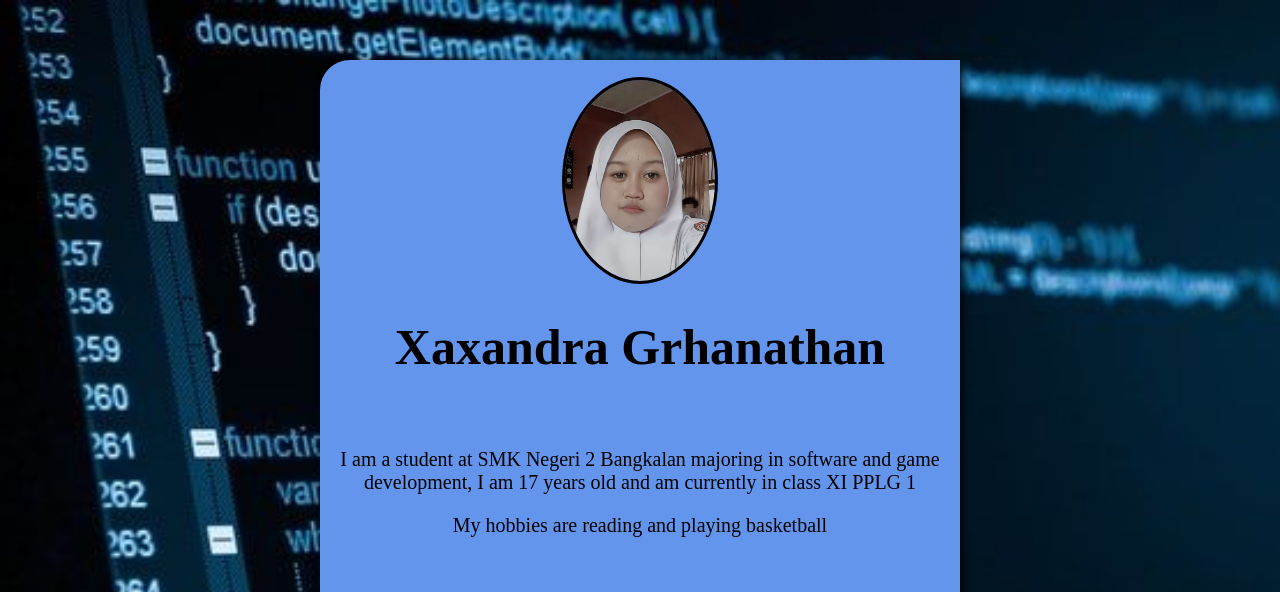
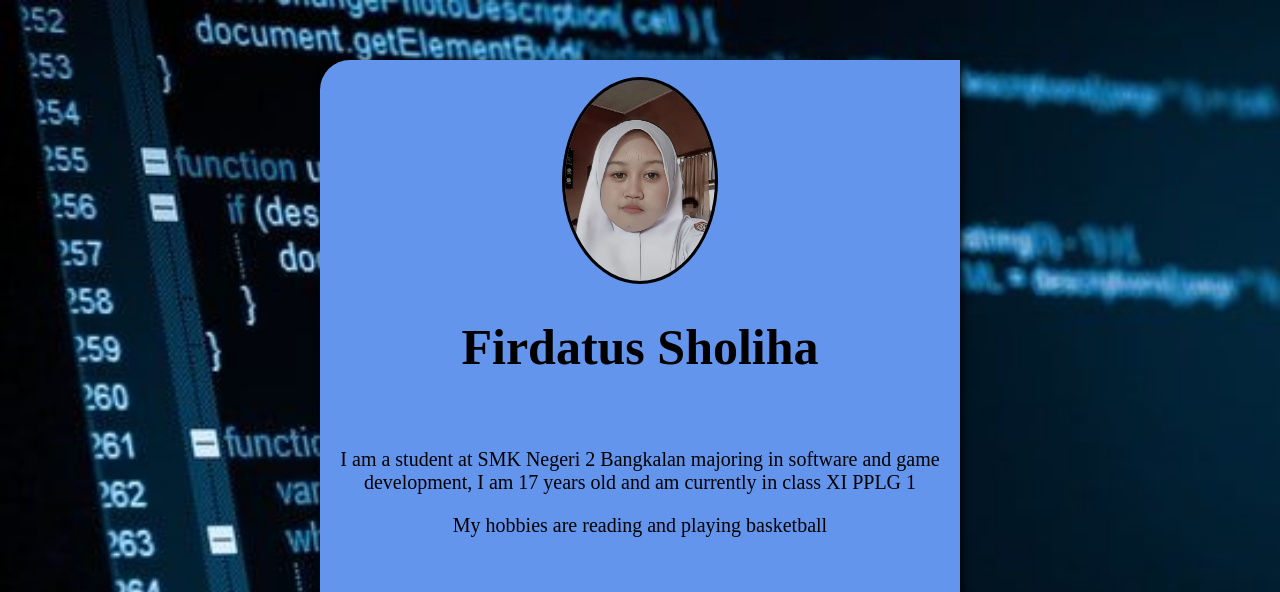
Before and after one commit to xaxandra/xaxa-o-porto, a plain HTML site: page index.html in a window 1280 px wide. Shown: the top 592 px of the page. Drawn offline with Linux system fonts and the light colour scheme; a web font is replaced by a local one.

Commit message:
mengganti nama

```diff
--- a/index.html
+++ b/index.html
@@ -9,7 +9,7 @@
   <body>
     <div id="card">
       <img src="img/firda.jpg" alt="profile" />
-      <h1>Xaxandra Grhanathan</h1>
+      <h1>Firdatus Sholiha</h1>
 
       <br />
 
```
